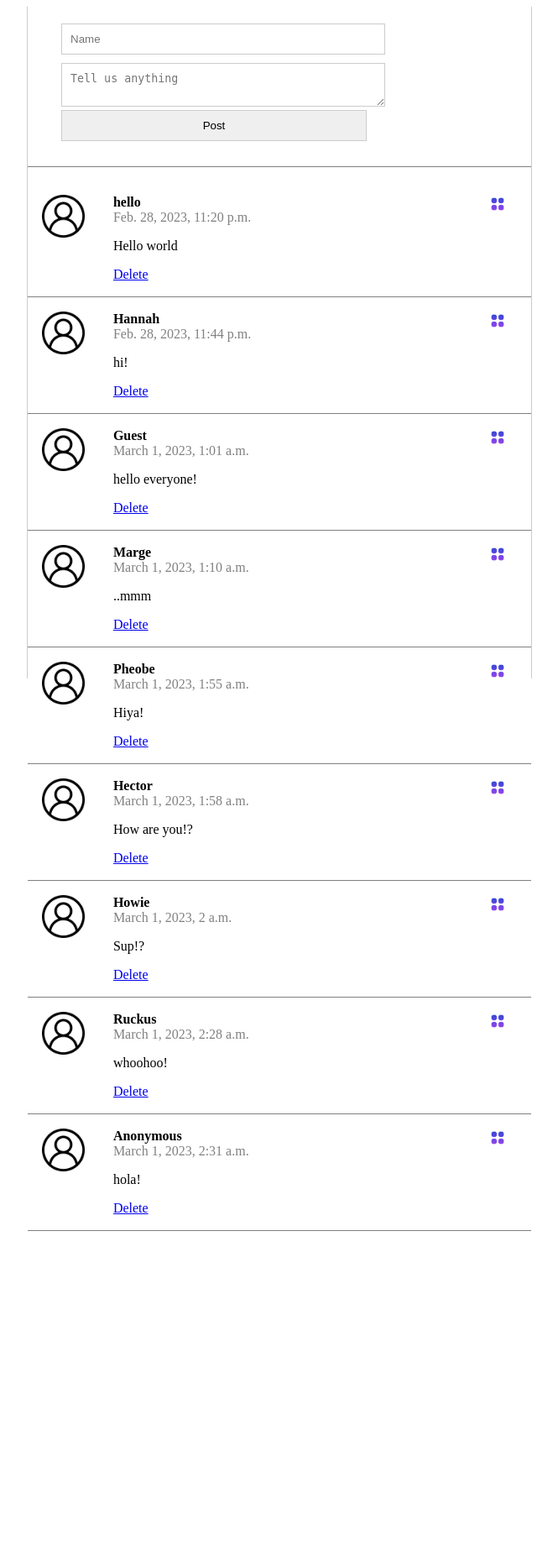
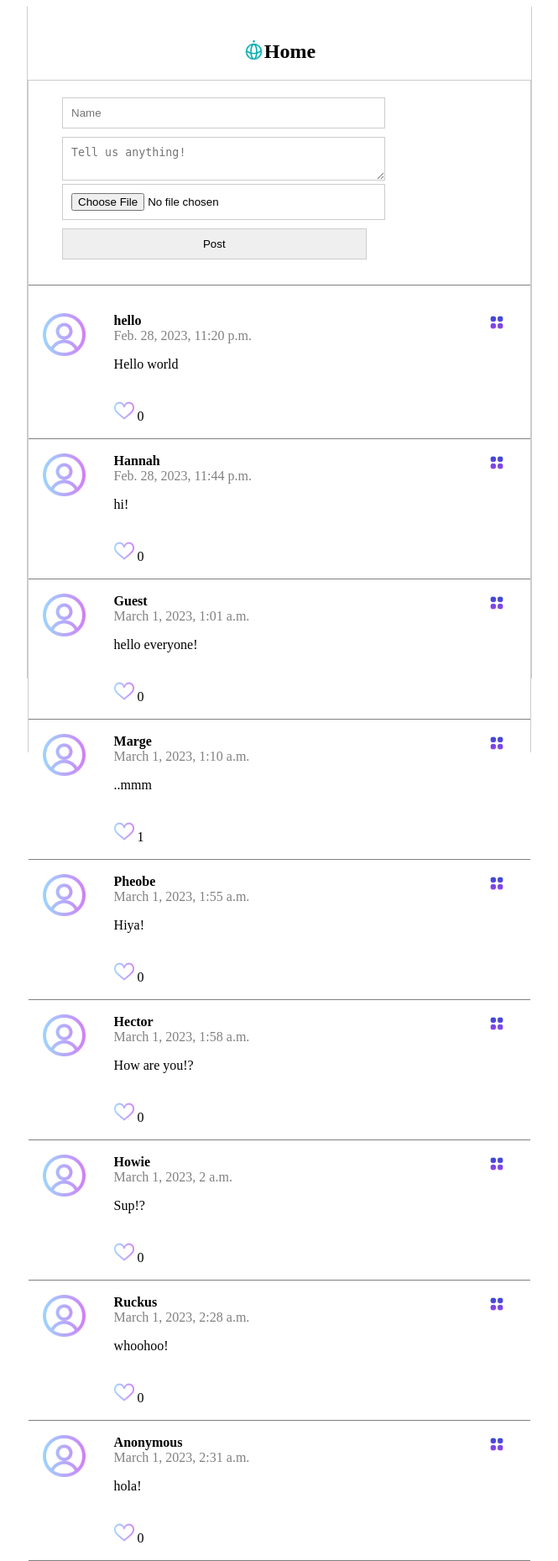
Before and after one commit to hdaladd/HannahL-TwitterClone, a Django app: page / in a window 1280 px wide. Shown: the whole page at 84% size, without its empty margins (307-972 px from the left). Before the commit the page ends 1466 px from the top, so only its background shows below. Run offline with Django 4.2, Linux system fonts and the light colour scheme; data comes from the database, SQL or seed files in the repository; both versions use the stored data as it was after the commit.

Commit message:
added-like-button-and-edit-page-still-working-cloudinary-kinks

```diff
--- a/django_forum/urls.py
+++ b/django_forum/urls.py
@@ -14,12 +14,11 @@ Including another URLconf
     2. Add a URL to urlpatterns:  path('blog/', include('blog.urls'))
 """
 from django.contrib import admin
-from django.urls import path
-from posts import views
+from django.urls import path,include
+
 
 urlpatterns = [
     path('admin/', admin.site.urls),
-    path('', views.index),
-    path('delete/<int:post_id>/', views.delete, name='delete'),
+    path('', include('posts.urls'))
 
 ]
--- a/posts/models.py
+++ b/posts/models.py
@@ -1,5 +1,5 @@
 from django.db import models
-
+from cloudinary.models import CloudinaryField
 
 class Post(models.Model):
     class Meta(object):
@@ -14,3 +14,9 @@ class Post(models.Model):
     created_at = models.DateTimeField(
         'Created DateTime', blank=True, auto_now_add=True
     )
+    count = models.IntegerField(
+        blank = True, default = 0
+    )
+    image = CloudinaryField(
+        'image', blank=True, db_index=True
+    )
--- a/posts/urls.py
+++ b/posts/urls.py
@@ -4,5 +4,8 @@ from . import views
 
 urlpatterns = [
     path('', views.index, name='index'),
-    path('delete/<int:post_id>/', views.delete, name='delete'),
+    path('edit/<int:post_id>/', views.edit, name='edit'),
+    path('like/<int:post_id>/',views.like,name='like'),
+    path('delete/<int:post_id>/', views.delete,name='delete'),
+
 ]
--- a/posts/views.py
+++ b/posts/views.py
@@ -27,3 +27,28 @@ def delete(request, post_id):
     post = Post.objects.get(id = post_id)
     post.delete()
     return HttpResponseRedirect('/')
+
+def like(request, post_id):
+    count = Post.objects.get(id= post_id)
+    if count.count == 0:
+        count.count += 1
+        count.save()
+    elif count.count >= 1:
+        count.count -= 1
+        count.save()
+    return HttpResponseRedirect('/')
+
+
+def edit(request, post_id):
+    post = Post.objects.get(id=post_id)
+    if request.method == "POST":
+        form = PostForm(request.POST, request.FILES, instance=post)
+        if form.is_valid():
+            form.save()
+            return HttpResponseRedirect('/')
+        else:
+            return HttpResponseRedirect(form.errors.as_json())
+
+    form = PostForm
+
+    return render(request, 'edit.html', {'post': post,'form':form})
--- a/static/css/style.css
+++ b/static/css/style.css
@@ -5,6 +5,19 @@ Common
 html,
 body{
     height: 100%;
+}
+
+.main-header {
+    display: flex;
+    justify-content: center;
+    align-items: center;
+    padding: 20px 40px 0px;
+    border-bottom: 1px solid #ccc;
+}
+
+img.logo {
+    height: 1%;
+    width: 25px;
 }
 
 .content {
@@ -80,6 +93,10 @@ Post
     width: 60%;
 }
 
+.posts .name_body .like_icon{
+    width: 5%;
+}
+
 .posts li .name_body {
     flex-basis: 85%;
 }
--- a/templates/posts.html
+++ b/templates/posts.html
@@ -1,30 +1,47 @@
 {% extends "base.html" %} {% block content %} {% load static %}
 
 <section class="content">
+    <div class="main-header">
+        <div class="logo">
+            <img src="{% static 'img/techis-logo.png' %}" class="logo"/>
+           </div>
+           <h2>Home</h2>
+    </div>
+
+<section class="content">
     <section class="post_form">
-        <form action="/" method="POST">
-            {% csrf_token %}
-            <input type="text" name="name" placeholder="Name" required/>
-            <textarea name="body" placeholder="Tell us anything" required></textarea>
-            <input type="submit" value="Post"/>
+        <form action="/" method="POST" enctype="multipart/form-data">
+          {% csrf_token %}
+          <input class="name" type="text" name="name" placeholder="Name" required /><br>
+          <textarea name="body" placeholder="Tell us anything!" required></textarea><br/>
+          <input type="file" id="button" name="image">
+          <input type="submit" id="Post" value="Post">
         </form>
-    </section>
+      </section>
     <section class="posts">
         <ul>
          {% for post in posts %}
          <li>
             <img class="menu_icon js-menu-icon" src="{% static 'img/menu.png' %}" />
             <div class="menu">
-                <a href="/delete/{{ post.id }}/">Delete</a>
+                <a href="/delete/{{ post.id }}/">Delete</a><br>
+                <a href="/edit/{{ post.id }}/">Edit</a>
             </div>
             <div class="logo">
              <img src="{% static 'img/user.png' %}">
             </div>
             <div class="name_body">
                 <div class="name">{{ post.name }}</div>
-                <div class="datetime">{{ post.created_at }}</div>
-                <p>{{ post.body }}</p>
-                <a href="/delete/{{ post.id }}/">Delete</a>
+                <div class="datetime">{{post.created_at}}<br /></div>
+                <p>{{post.body}}</p><br>
+                      {% if post.image.url %}
+
+                      <img src="{{post.image.url}}" alt="" class="postimage" style="height: 250px; width: 400px" />
+                      {% endif %}
+
+
+                <a href="/like/{{post.id}}"><img class ="like_icon" src="{% static 'img/heart.png' %}" width="5%"></a>
+                {{ post.count }}
             </div>
         </li>
          {% endfor %}
```
Also changed, not shown: django_forum/settings.py (+12 -1 lines), templates/edit.html (added, +50 -0 lines), db.sqlite3, posts/migrations/0002_post_count.py (added), posts/migrations/0003_post_image.py (added), posts/migrations/0004_alter_post_image.py (added), posts/migrations/0005_alter_post_image.py (added), static/img/heart.png (added), static/img/techis-logo.png (added), static/img/user.png, 1 other file.
